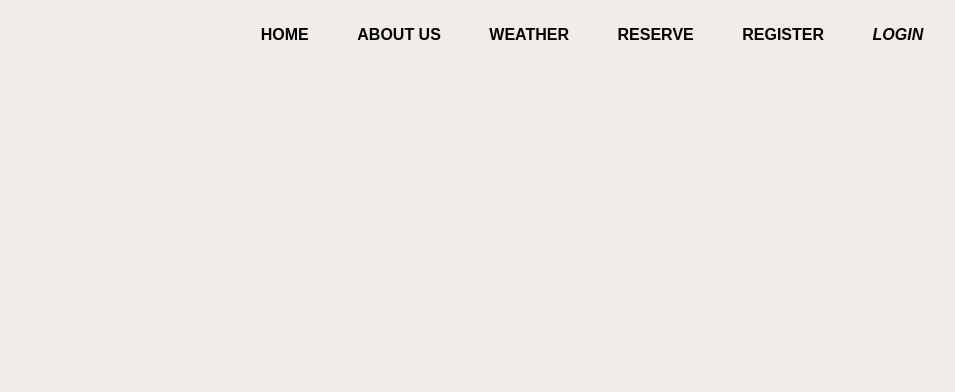
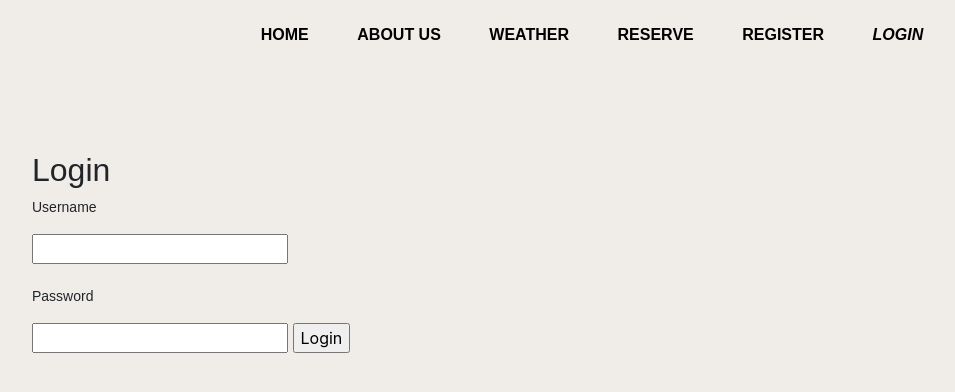
Before and after one commit to catherinequassdorf/regn, a PHP site: page /login.php in a window 1280 px wide. Shown: the top 392 px of the page, without its empty margins (68-1023 px from the left). Run offline with PHP 8.4, Linux system fonts and the light colour scheme.

Commit message:
koppling mot databas funkar!

```diff
--- a/config.php
+++ b/config.php
@@ -1,17 +1,16 @@
 <?php
 $currentPage = basename($_SERVER['PHP_SELF']);
-// echo $currentPage; //
+ //echo $currentPage; //
 
 $current_page = explode('/', $_SERVER['REQUEST_URI']);
 $current_page = end($current_page);
 
+//koppling is OK!
 $host = "localhost";
 $databdase = "regn";
 $user = "root";
 $password = "root";
 
-//hugo12345 är mysql lösen men root är det som funkar//
-
 session_start();
 
 ?>
--- a/index.php
+++ b/index.php
@@ -1,7 +1,8 @@
 <?php
 // index.php ligger längst ner i "turordningslistan". men alla nya sidor hänvisas till denna sidan om ingen annan finns i turordningen.
 ?>
-
+<?php include('config.php');?>
+<?php include('connect.php');?>
 <?php include('templates/header.php');?>
 <div id="ttr_main" class="row">
 <div id="ttr_content" class="col-md-12">
--- a/login.php
+++ b/login.php
@@ -1 +1,82 @@
 <?php include('templates/header.php');?>
+
+<div class="row-regn">
+<div class="col-md-12">
+<h2>Login</h2>
+
+<?php
+
+        $db = mysqli_connect('localhost', 'root', 'root', 'db_books') or die('Error connecting');
+
+      ini_set('session.cookie_httponly', true); // cookie is only accessible via php, not javascript which makes it harder for the hacker
+
+        session_start();
+       // startar igång session
+
+          if ( isset( $_POST['user'] ) && isset( $_POST['password'] ) ) {
+
+        //grabs username and pw entered by the user, escapestring prevents SQL injection + XSS since it does not allow code???
+          $username = mysqli_real_escape_string($db, trim($_POST['user'])); //user cannot write code in the form, only text -> it escapes special characters in a string
+          $userpw = mysqli_real_escape_string($db, trim($_POST['password'])); //user cannot write code in the form, only text -> it escapes special characters in a string
+
+      //removes backslashes and cleans up data retrieved from a database or from an HTML form, PREVENTS SQL INJECTIONS
+          $username = stripcslashes($username); //user cannot write code in the form, only text
+          $userpw = stripcslashes($userpw); //user cannot write code in the form, only text
+
+          $query = "SELECT id, username, userpw, usertype FROM users
+                    WHERE username = '$username' AND " . "userpw = '".md5($userpw)."'"; //lösen blir siffor i databas
+          $data = mysqli_query($db, $query);//prepares for execution
+
+          //echo "<br> The query: $query <br>";
+
+          $result = mysqli_query($db,$query);
+          $row = mysqli_fetch_array($result, MYSQLI_ASSOC);
+          $count = mysqli_num_rows($result);
+
+          if ($count == 1){ //returns number of rows present in the result set
+
+          // Verify user password and set $_SESSION -> sessions allows to stora away individual pieces of information (like cookies), but the data gets stored on server instead of client.
+            $_SESSION['id'] = $row["id"]; //sets user ID for session
+            $_SESSION['user'] = $username; //username is same as variable above
+            $_SESSION['password'] = $row["userpw"];
+            $_SESSION['usertype'] = $row["usertype"]; //sets usertype for session
+            $_SESSION['loginstatus'] = true; //user is logged in and visible in nav
+            // add ip for session hijacking
+
+            //här är det inte fel
+          if ($row['usertype'] == '1') {
+            header("location:admin.php");
+        } else if ($row['usertype'] == '2') {
+            header("location:user.php");
+        } else {
+          echo "<h1> Login failed </h1>";
+        }
+
+
+
+      }
+    }
+
+
+    if (!isset($_SESSION['user'])){ ?>
+      <div id="login">
+          <form action="loginpage.php" method="POST">
+            <p>Username</p>
+            <input type="text" name="user">
+            <span style="display:block; height: 22px;"></span>
+            <p>Password</p>
+            <input type="password" name="password">
+            <input type="submit" value="Login">
+          </form>
+        </div> <?php
+      }else{ ?>
+            <a href="logout.php">Log out</a>
+    <?php	}
+  ?>
+
+
+
+    </div>
+</div>
+      </div>
+      </div>
--- a/weather.php
+++ b/weather.php
@@ -31,7 +31,7 @@ if ($err) {
 	echo "cURL Error #:" . $err;
 } else {
 	echo $response;
-    //designa response bättre?
+    //designa response bättre
 }
 ?>
 </div>
```
Also changed, not shown: about.php (+8 -0 lines).
